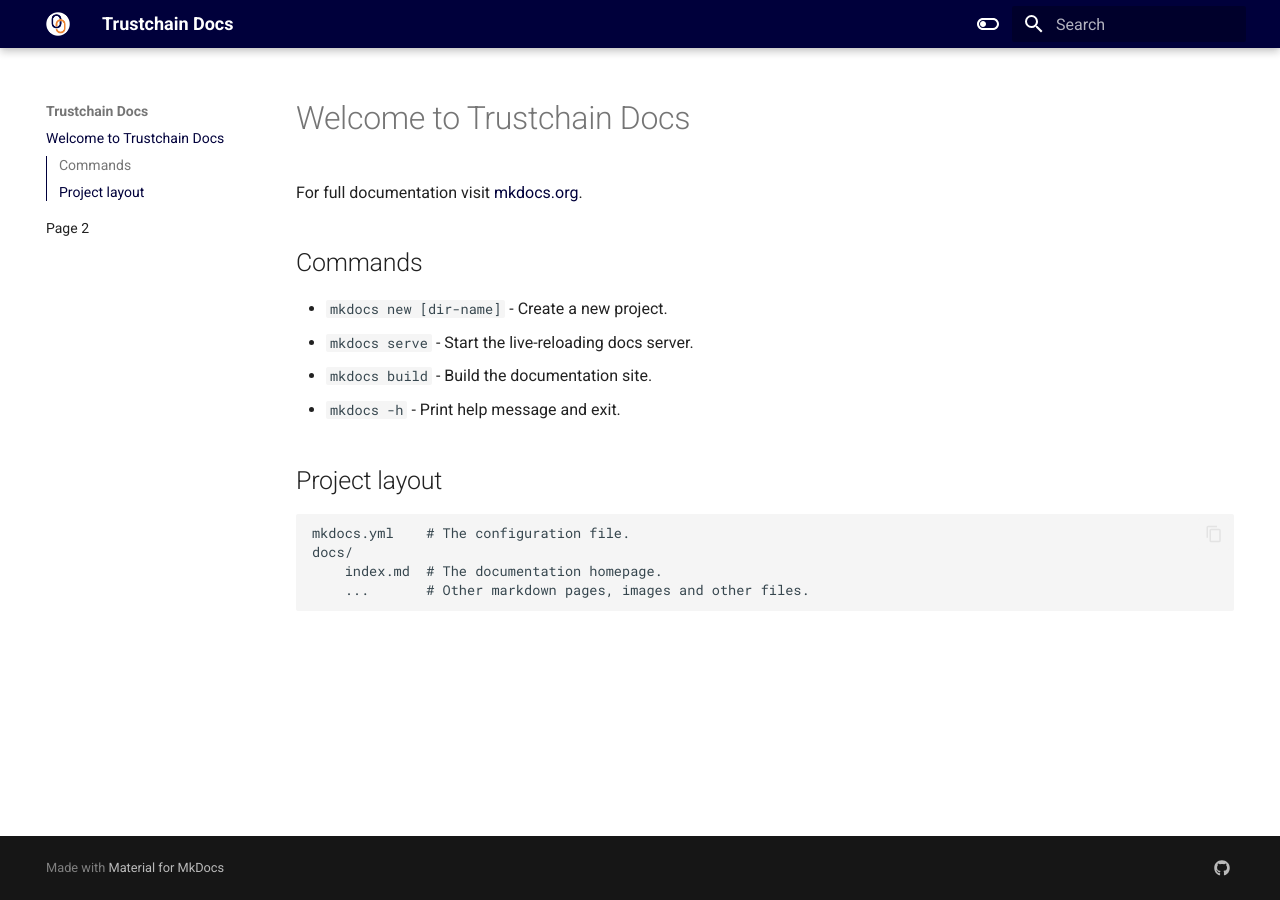
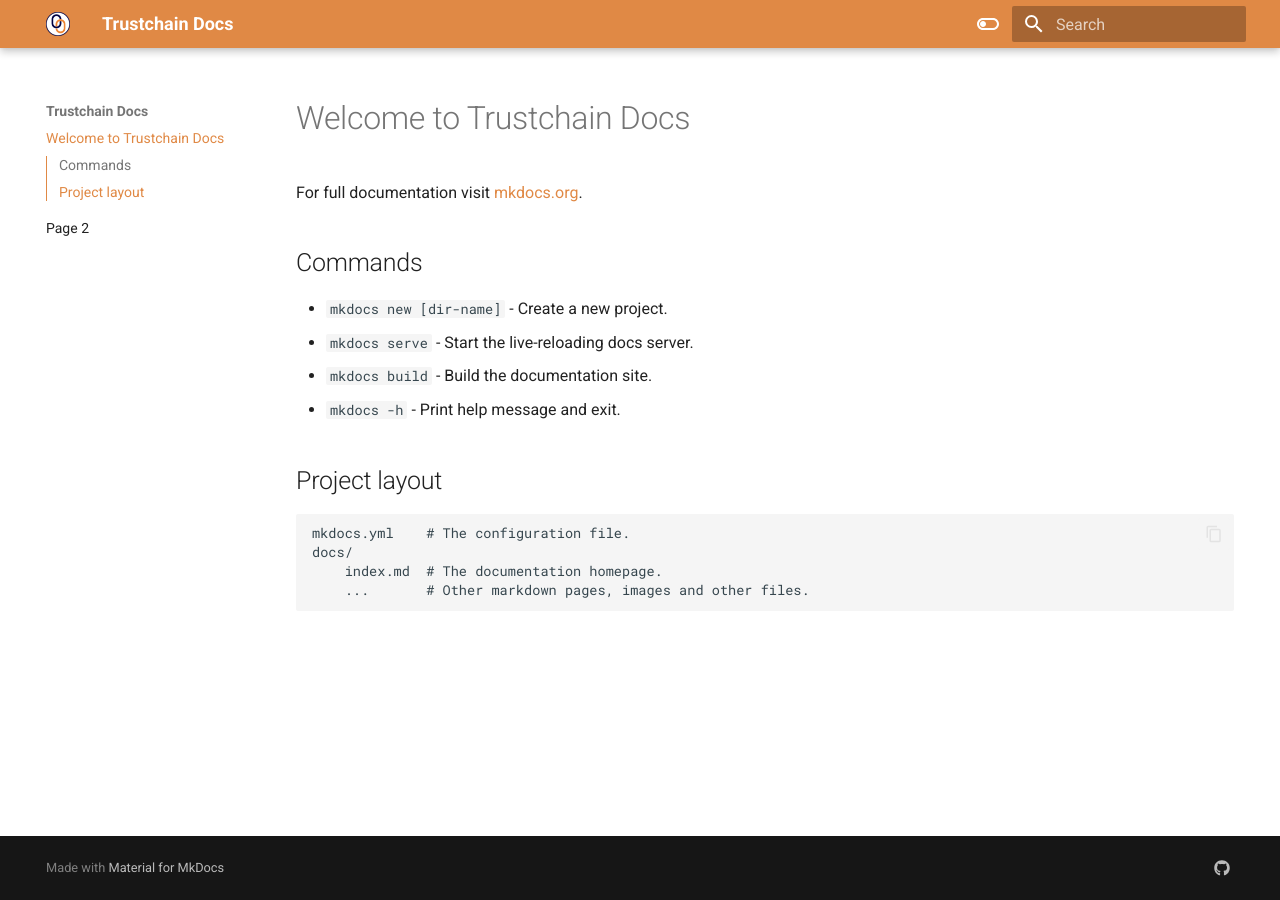
Before and after one commit to alan-turing-institute/trustchain, an MkDocs documentation site: the page built from docs/index.md, in a window 1280 px wide. Built offline with MkDocs 1.6.1 and Material for MkDocs 9.7.7, drawn with Linux system fonts in a browser that asks for light colours.

Commit message:
Update colour palette & logo

```diff
--- a/docs/stylesheets/extra.css
+++ b/docs/stylesheets/extra.css
@@ -1,6 +1,6 @@
 :root {
-    --md-primary-fg-color:        #00003B;
-    --md-primary-fg-color--light: #D48D52;
-    --md-primary-fg-color--dark:  #D48D52;
-    --md-accent-fg-color:         #D48D52;
+    --md-primary-fg-color:        #E08945;
+    --md-primary-fg-color--light: #E08945;
+    --md-primary-fg-color--dark:  #00003B;
+    --md-accent-fg-color:         #00003B;
   }
--- a/mkdocs.yml
+++ b/mkdocs.yml
@@ -1,7 +1,7 @@
 site_name: Trustchain Docs
 theme:
   name: material
-  logo: assets/trustchain-icon-circular.png
+  logo: assets/trustchain-icon-circular-thick.png
   features:
     - navigation.sections
     - navigation.footer
@@ -19,7 +19,7 @@
         icon: material/toggle-switch-off-outline
         name: Switch to dark mode
       primary: custom
-      accent: orange
+      accent: custom
     - scheme: slate
       toggle:
         icon: material/toggle-switch
```
Also changed, not shown: docs/assets/trustchain-icon-circular-thick.png (added).
